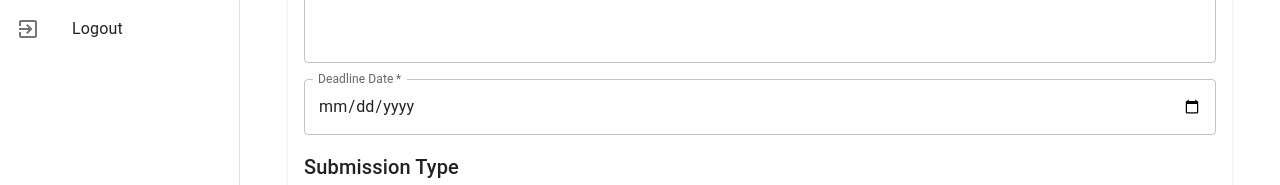
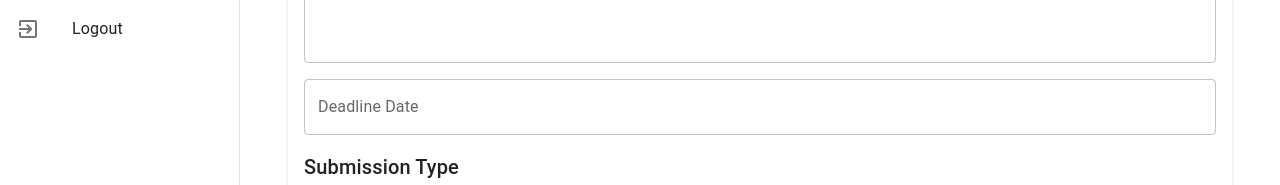
Before and after one commit to MusadiqueMuslim1997/hackhathon-repo, a React (Create React App) app: page / in a window 1280 px wide. Shown: the part 308-493 px from the top of the page. Built offline with nearby package versions, Linux system fonts and the light colour scheme.

Commit message:
add date

```diff
--- a/package.json
+++ b/package.json
@@ -1,4 +1,5 @@
 {
+  "homepage": "https://musadqiuemuslim1997.github.io/hackhathon-repo",
   "name": "hackhathon-repo",
   "version": "0.1.0",
   "private": true,
@@ -19,6 +20,8 @@
     "web-vitals": "^2.1.4"
   },
   "scripts": {
+    "predeploy": "npm run build",
+  "deploy": "gh-pages -d build",
     "start": "react-scripts start",
     "build": "react-scripts build",
     "test": "react-scripts test",
--- a/src/SubmitAssignment.jsx
+++ b/src/SubmitAssignment.jsx
@@ -8,7 +8,7 @@
   const [link, setLink] = useState('');
   const [submissionType, setSubmissionType] = useState('file'); // file, link, both
   const [status, setStatus] = useState('');
-  const [deadline, setDeadline] = useState('');
+  const [deadline, setDeadline] = useState(''); // This would be set by the teacher
 
   const handleFileChange = (e) => {
     setFile(e.target.files[0]);
@@ -46,12 +46,11 @@
       />
       <TextField
         label="Deadline Date"
-        type="date"
-        InputLabelProps={{ shrink: true }}
         fullWidth
-        value={deadline}
-        onChange={(e) => setDeadline(e.target.value)}
-        required
+        value={deadline} // Show the deadline set by the teacher
+        InputProps={{
+          readOnly: true, // Make the field read-only
+        }}
       />
       <FormControl component="fieldset">
         <Typography variant="h6">Submission Type</Typography>
```
